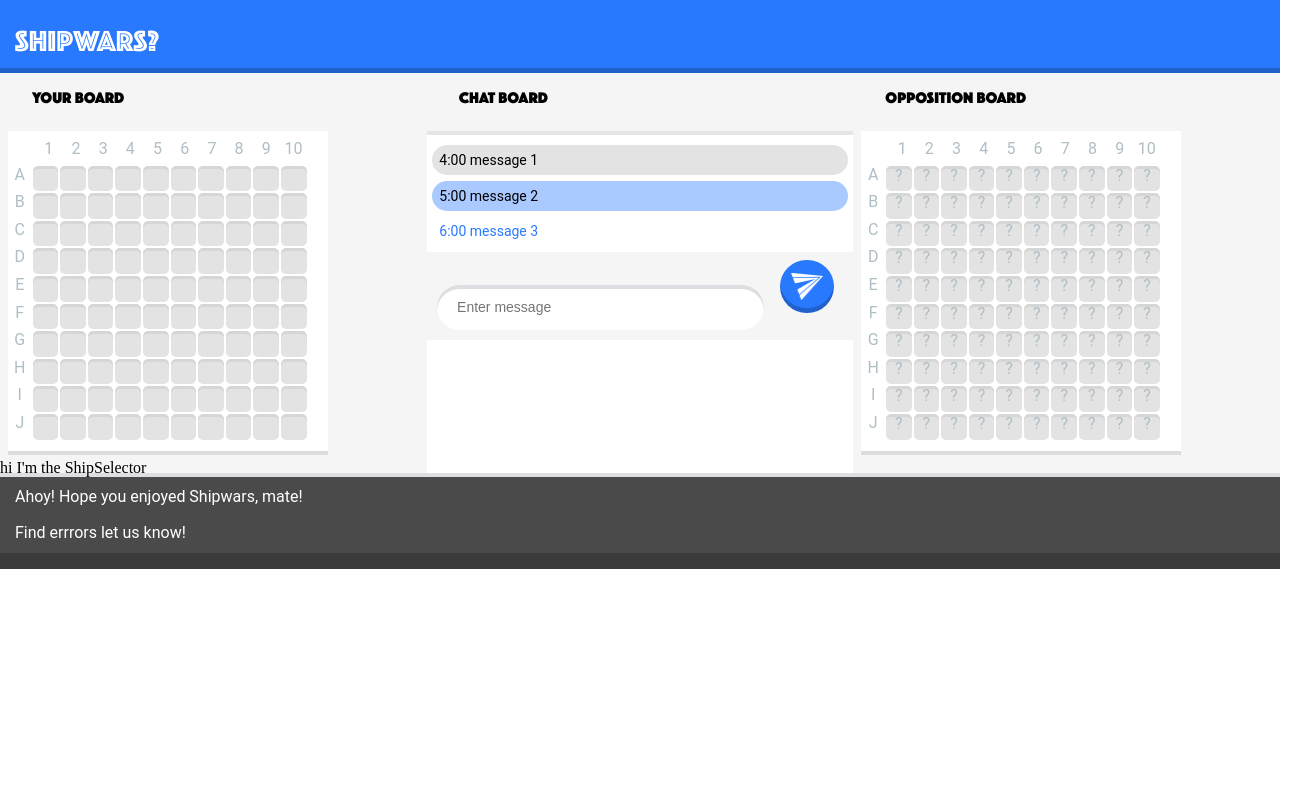
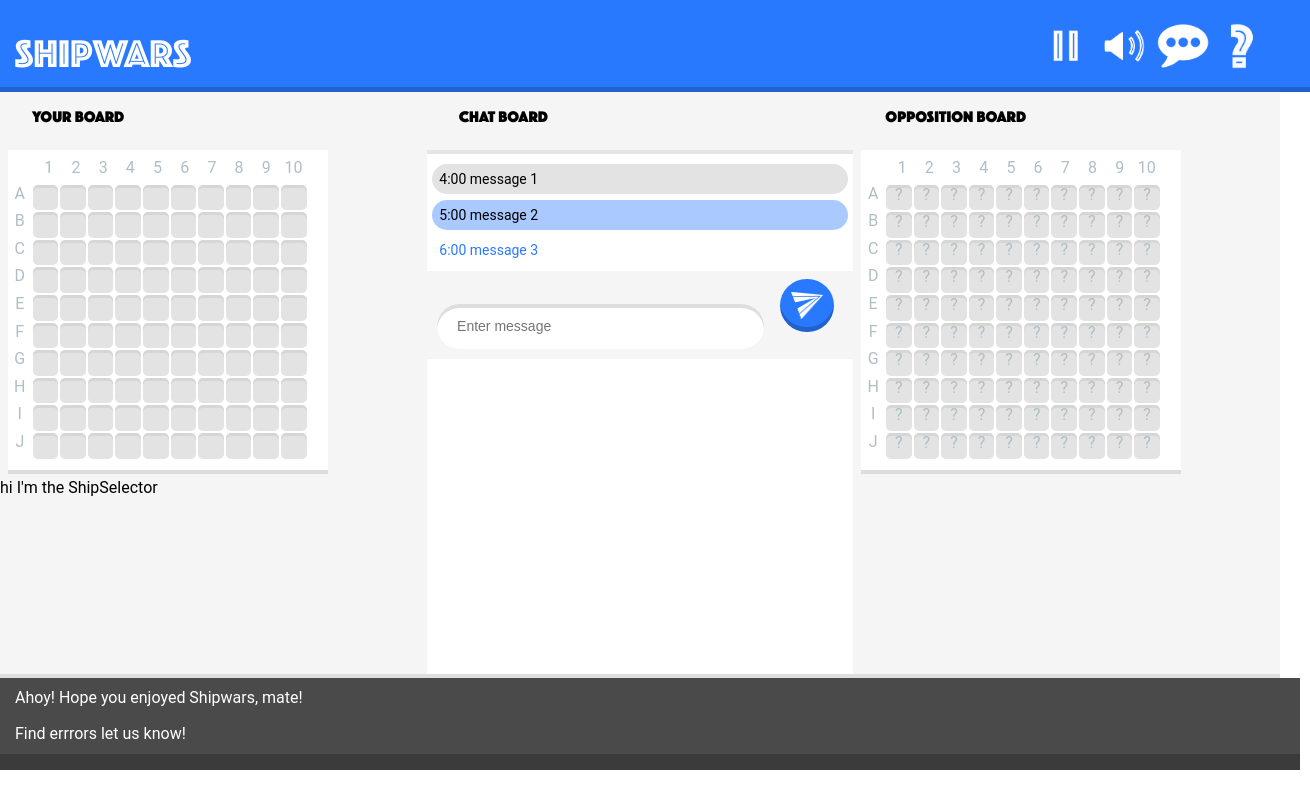
Before and after one commit to hilwat/shipwars, a React (Create React App) app: page / in a window 1280 px wide. Shown: the whole page, 1310 px wide, since content can reach past the window. Built offline with nearby package versions, Linux system fonts and the light colour scheme.

Commit message:
updated nav bar

```diff
--- a/src/Gamepage/Footer.css
+++ b/src/Gamepage/Footer.css
@@ -8,6 +8,7 @@
 	position: relative;
 	right: 0;
 	font-family: 'Roboto', sans-serif;
+	width:100%;
 }
 
 .notes-footer{
--- a/src/Gamepage/GameNav.css
+++ b/src/Gamepage/GameNav.css
@@ -8,28 +8,103 @@
 	color: #ffffff;
 	background: #2979FF;
 	box-shadow: inset 0 -5px 0 0 rgba(0,0,0,0.20);
-	padding: 1em 0.5em 0.5em;
+	/* padding: 0.5em 0.5em 0.5em; */
 	overflow:hidden;
+	width: 100%;
+	display: flex;
+	justify-content: space-between;
+	align-items: center;
 }
 .game-logo{
 	font-family: 'PhosphateInline';
-	font-size: 30px;
-	float:left
-}
-.nav-selector{
-	float: right;
-	padding-top: 0;
-	margin-top:0;
+	color: #FFFFFF;
+	float: left;
+	text-decoration: none;
+	text-align: center;
+	align-items: center;
+	font-size: 40px;
+	margin-top: 0.6em;
 }
 
-.btn-nav{
-	background: url("../Images/nav-chat-on.png");
-	background-size: 60%;
+.pausebtn{
+	display:flex;
+	float:right;
+	background: url("../Images/nav-pause.png");
+	background-size: 100%;
 	background-position: center;
 	background-repeat: no-repeat;
 	width: 4em;
 	height: 4em;
-	border: 0;
+	border: none;
+	align-items: center;
+	margin-right: 0.4em;
+	outline:0;
+}
+.pausebtn:active{
+	border:none;
+	outline:0;
+}
+
+
+.volumebtn{
+	display:flex;
+	float:right;
+	background: url("../Images/nav-volume-on.png");
+	background-size: 100%;
+	background-position: center;
+	background-repeat: no-repeat;
+	width: 4em;
+	height: 4em;
+	border: none;
+	align-items: center;
+	margin-right: 0.4em;
+	outline:0;
+}
+.volumebtn:active{
+	border:none;
+	outline:0;
+}
+
+
+.chatbtn{
+	display:flex;
+	float:right;
+	background: url("../Images/nav-chat-on.png");
+	background-size: 100%;
+	background-position: center;
+	background-repeat: no-repeat;
+	width: 4em;
+	height: 4em;
+	border: none;
+	align-items: center;
+	margin-right: 0.4em;
+	outline:0;
+}
+
+.chatbtn:active{
+	border:none;
+	outline:0;
+}
+
+
+.questionbtn{
+	display:flex;
+	float:right;
+	background: url("../Images/nav-question.png");
+	background-size: 100%;
+	background-position: center;
+	background-repeat: no-repeat;
+	width: 4em;
+	height: 4em;
+	border: none;
+	align-items: center;
+	margin-right: 2em;
+	outline:0;
+}
+.questionbtn:active{
+	border:none;
+	outline:0;
+	box-shadow: inset 0 -5px 0 0 rgba(0,0,0,0.20);
 }
 
 /* .chat-on{
@@ -48,6 +123,6 @@
 	background: url("../Images/nav-play.png"), rgba(41,121,255);
 }
 
-.questions{
+.questions
 	background: url("../Images/nav-questions.png"), rgba(41,121,255);
-} */
+}*/
--- a/src/Gamepage/GameNav.js
+++ b/src/Gamepage/GameNav.js
@@ -3,12 +3,12 @@ import './GameNav.css';
 
 const GameNav = () => (
 	<nav className="game-board-nav">
-	  <div className="game-logo">
-		<a>SHIPWARS</a>
-		</div>
+	  <a href="#default" className="game-logo">SHIPWARS</a>
 		<div className="nav-selector">
-			<a><button className="btn-nav"></button></a>
-			<a><button className="btn-nav questions">?</button></a>
+			<button className="questionbtn"></button>
+			<button className="chatbtn"></button>
+			<button className="volumebtn"></button>
+			<button className="pausebtn"></button>
 		</div>
 	</nav>
 )
--- a/src/Gamepage/Gamepage.css
+++ b/src/Gamepage/Gamepage.css
@@ -21,7 +21,7 @@
 	color: #ffffff;
 	background: #2979FF;
 	box-shadow: inset 0 -5px 0 0 rgba(0,0,0,0.20);
-	padding: 1em 0.5em 0.5em;
+	padding: 0.5em 0.5em 0.5em;
 }
 
 
--- a/src/Gamepage/Gamepage.js
+++ b/src/Gamepage/Gamepage.js
@@ -8,12 +8,13 @@ import './Gamepage.css';
 import OppBoard from "./OppBoard.js";
 import OppHeader from "./OppHeader.js"
 import Chatboard from "./Chatboard.js"
+import GameNav from "./GameNav.js"
 
 
 const Gamepage = () => (
 
 	<div>
-		<nav className="game-board-nav"><a>SHIPWARS</a><a>?</a></nav>
+		<GameNav></GameNav>
 		<div className="board-with-panel">
 			<div className="left-panel">
 				<YourHeader></YourHeader>
--- /dev/null
+++ b/src/Gamepage/YourShipSelector.css
@@ -0,0 +1,7 @@
+.ship-overview{
+	font-family: roboto;
+}
+
+.ship-selector{
+	height: 200px;
+}
--- a/src/Gamepage/YourShipSelector.js
+++ b/src/Gamepage/YourShipSelector.js
@@ -1,7 +1,10 @@
 import React from "react";
+import './YourShipSelector.css';
 
 const YourShipSelector = () =>
 	<div>
-		<p> hi I'm the ShipSelector</p>
+		<div className="ship-selector">
+		<p className="ship-overview"> hi I'm the ShipSelector</p>
+		</div>
 	</div>
 export default YourShipSelector;
```
Also changed, not shown: src/Images/nav-question.png (renamed from src/Images/nav-questions.png).
